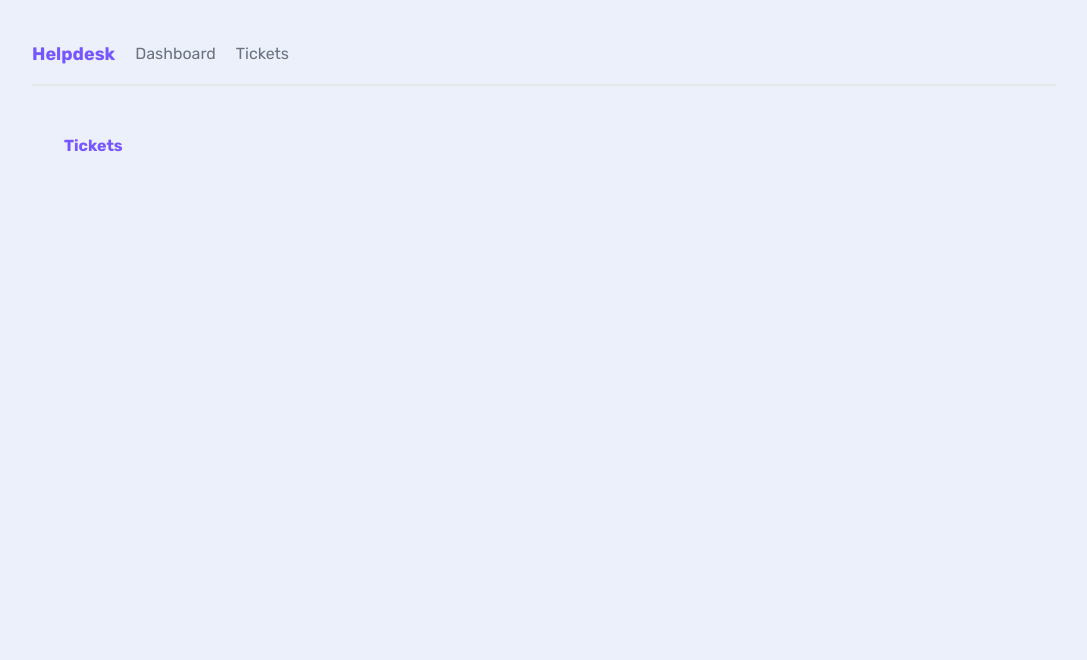
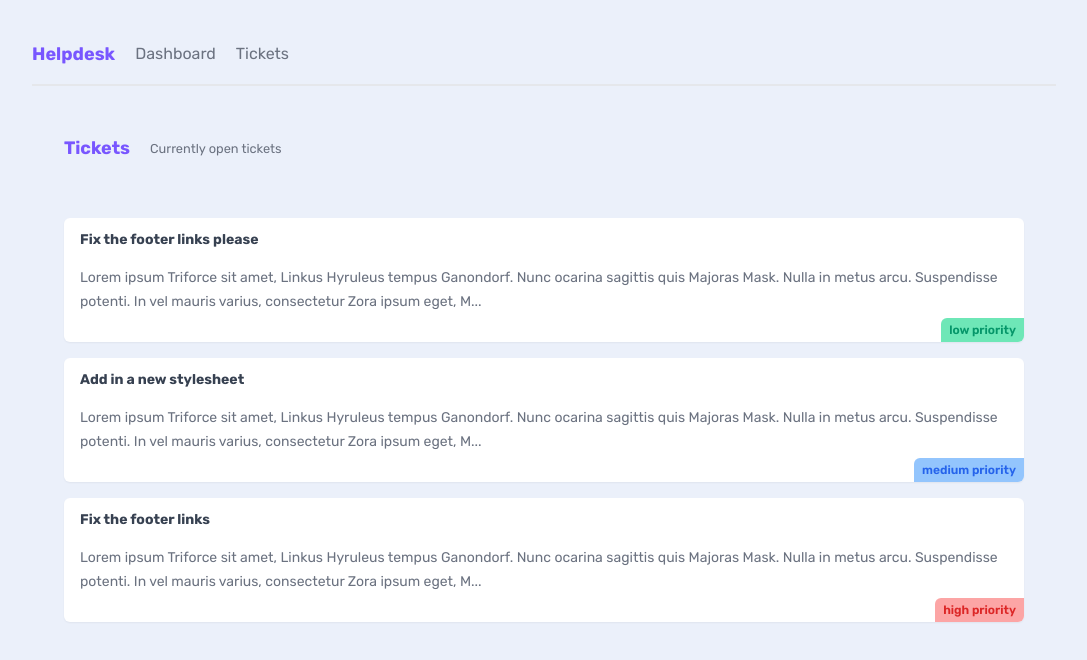
Before and after one commit to robgmerrill/helpdesk, a Next.js app: page /tickets in a window 1280 px wide. Shown: the top 660 px of the page, without its empty margins (96-1183 px from the left). Built offline with nearby package versions, Linux system fonts and the light colour scheme; data requests are answered from the project's data file.

Commit message:
fetch and revalidate data

```diff
--- /dev/null
+++ b/_data/db.json
@@ -0,0 +1,25 @@
+{
+    "tickets": [
+      {
+        "id": "1",
+        "title": "Fix the footer links please",
+        "body": "Lorem ipsum Triforce sit amet, Linkus Hyruleus tempus Ganondorf. Nunc ocarina sagittis quis Majoras Mask. Nulla in metus arcu. Suspendisse potenti. In vel mauris varius, consectetur Zora ipsum eget, Master Sword porttitor urna. Fusce elementum urna elit, eget eleifend velit consectetur eget. Integer vel lobortis ipsum, vitae auctor Ocarina of Time. Donec sed urna dapibus, interdum magna a, eleifend magna. Curabitur tincidunt enim a neque volutpat. Phasellus auctor magna vel nunc pretium, ut volutpat justo tristique. Pellentesque cursus convallis mauris, in tempus enim tincidunt vitae.",
+        "priority": "low",
+        "user_email": "mario@netninja.dev"
+      },
+      {
+        "id": "2",
+        "title": "Add in a new stylesheet",
+        "body": "Lorem ipsum Triforce sit amet, Linkus Hyruleus tempus Ganondorf. Nunc ocarina sagittis quis Majoras Mask. Nulla in metus arcu. Suspendisse potenti. In vel mauris varius, consectetur Zora ipsum eget, Master Sword porttitor urna. Fusce elementum urna elit, eget eleifend velit consectetur eget. Integer vel lobortis ipsum, vitae auctor Ocarina of Time. Donec sed urna dapibus, interdum magna a, eleifend magna. Curabitur tincidunt enim a neque volutpat. Phasellus auctor magna vel nunc pretium, ut volutpat justo tristique. Pellentesque cursus convallis mauris, in tempus enim tincidunt vitae.",
+        "priority": "medium",
+        "user_email": "mario@netninja.dev"
+      },
+      {
+        "id": "3",
+        "title": "Fix the footer links",
+        "body": "Lorem ipsum Triforce sit amet, Linkus Hyruleus tempus Ganondorf. Nunc ocarina sagittis quis Majoras Mask. Nulla in metus arcu. Suspendisse potenti. In vel mauris varius, consectetur Zora ipsum eget, Master Sword porttitor urna. Fusce elementum urna elit, eget eleifend velit consectetur eget. Integer vel lobortis ipsum, vitae auctor Ocarina of Time. Donec sed urna dapibus, interdum magna a, eleifend magna. Curabitur tincidunt enim a neque volutpat. Phasellus auctor magna vel nunc pretium, ut volutpat justo tristique. Pellentesque cursus convallis mauris, in tempus enim tincidunt vitae.",
+        "priority": "high",
+        "user_email": "peach@netninja.dev"
+      }
+    ]
+  }
--- /dev/null
+++ b/app/tickets/TicketList.jsx
@@ -0,0 +1,39 @@
+import React from 'react'
+
+
+async function getTickets() {
+    const res = await fetch('http://localhost:4000/tickets', {
+        next: {
+            revalidate: 0
+        }
+    })
+
+    return res.json();
+}
+
+
+async function TicketList() {
+
+  // fetch data
+    const tickets = await getTickets();
+    console.log(tickets)
+
+  return (
+    <>
+      {tickets.map(ticket => (
+        <div key={ticket.id} className="card my-5">
+            <h3>{ticket.title}</h3>
+            <p>{ticket.body.slice(0, 200)}...</p>
+            <div className={`pill ${ticket.priority}`}>
+                {ticket.priority} priority
+            </div>
+        </div>
+      ))}
+      {tickets.length === 0 && (
+        <p className="text-center">There are no open tickets, yay!</p>
+      )}
+    </>
+  )
+}
+
+export default TicketList
--- a/app/tickets/page.jsx
+++ b/app/tickets/page.jsx
@@ -1,9 +1,14 @@
 import React from 'react'
+import TicketList from './TicketList'
 
 function Tickets() {
   return (
     <main>
-      <h2>Tickets</h2>
+      <nav>
+        <h2>Tickets</h2>
+        <p><small>Currently open tickets</small></p>
+      </nav>
+      <TicketList />
     </main>
   )
 }
```
